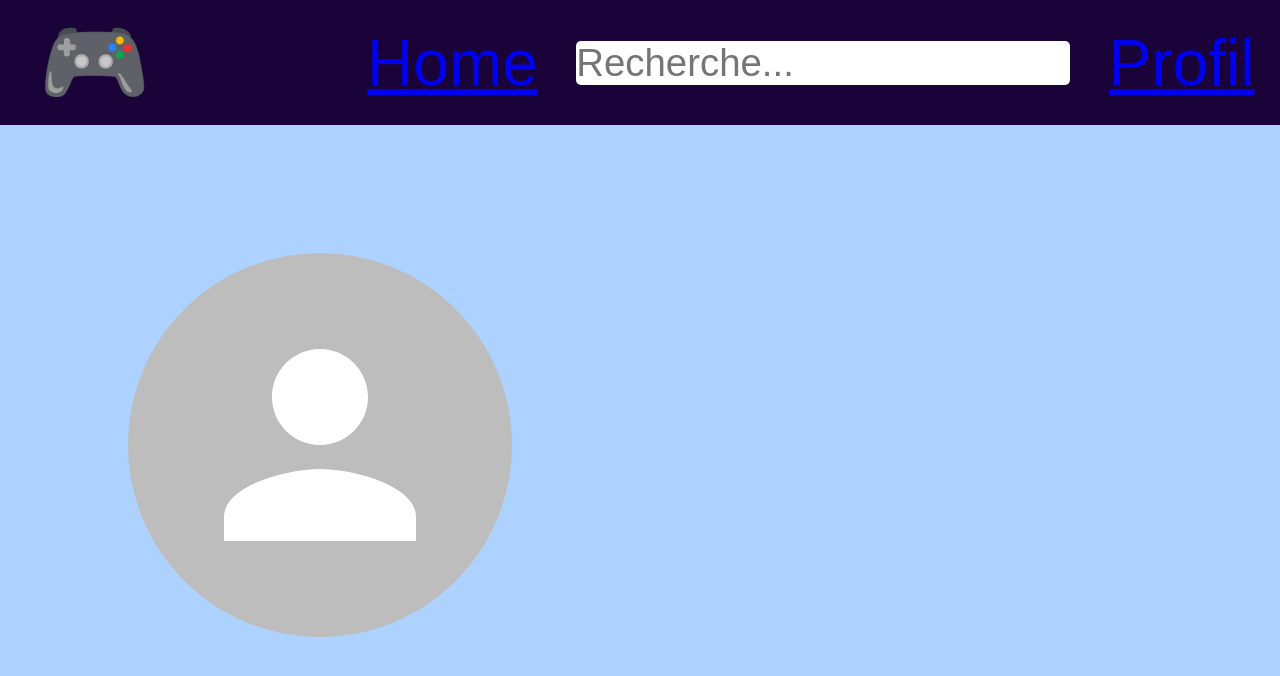
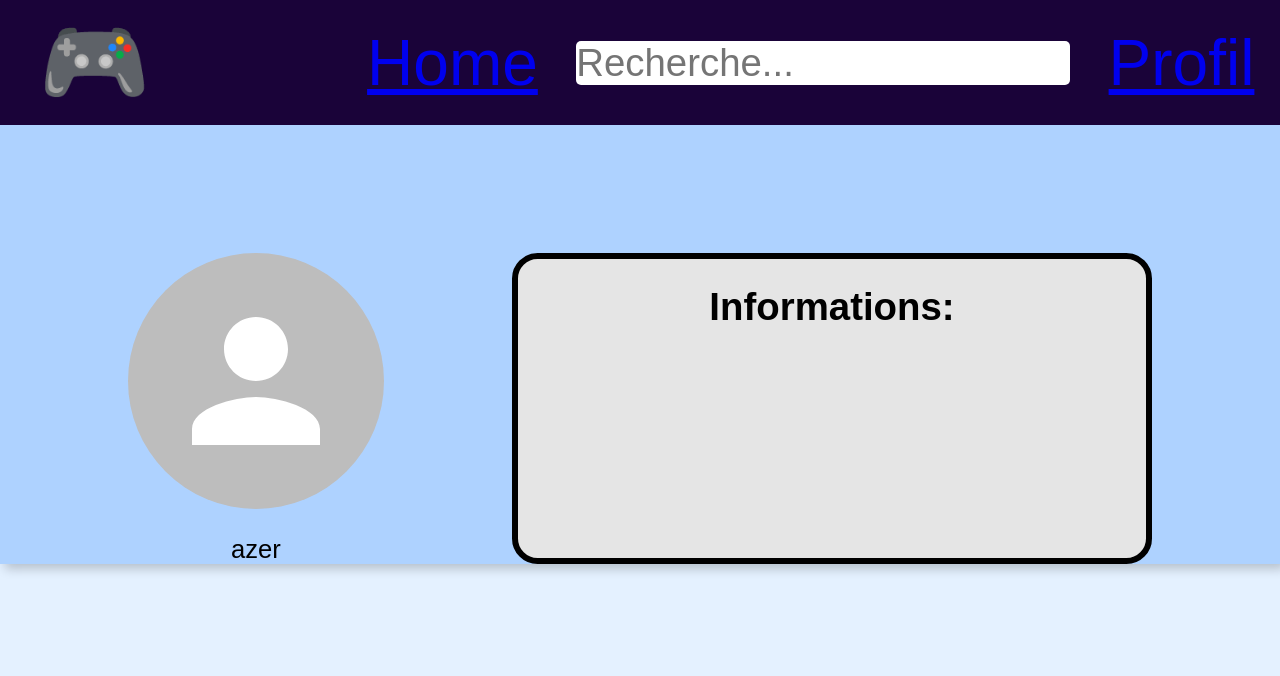
Before and after one commit to m-guillard/projet_web, a React (Create React App) app in the folder projet/game-time/: page /profile in a window 1280 px wide. Shown: the top 676 px of the page. Built offline with nearby package versions, Linux system fonts and the light colour scheme.

Commit message:
profile advance

```diff
--- a/projet/game-time/src/pages/Profile.js
+++ b/projet/game-time/src/pages/Profile.js
@@ -1,11 +1,21 @@
 import "../styles/profile.css";
-import { Avatar} from '@mui/material';
+import { Avatar, TextField} from '@mui/material';
 import Header from "./Header";
 
 function Profile(){
     return(<div id="fenetre">
         <Header/>
-        <Avatar sx={{width:"30vw",height:"30vw",margin:"10vw"}}/>
+        <div class="presentation">
+            <div class="avatar">
+                <Avatar sx={{width:"20vw",height:"20vw",margin:"10vw 10vw 2vw 10vw"}}/>
+                azer
+            </div>
+            <div class="infos">
+                <h2 id="titreinfos">
+                    Informations:
+                </h2>
+            </div>
+        </div>
     </div>)
 }
 
--- a/projet/game-time/src/styles/profile.css
+++ b/projet/game-time/src/styles/profile.css
@@ -2,7 +2,6 @@
     background-color: #AED2FF;
     display: flex;
     width: 100vw;
-    height: 100vh;
     align-items: stretch; /* Aligner en haut */
     justify-content: start; /* Aligner à gauche */
     flex-direction: column;
@@ -10,9 +9,34 @@
     border-radius: 0;
 }
 
+#titreinfos{
+    margin: 2vw;
+    display: flex;
+    align-items: center;
+    justify-content: center;
+}
+
+.avatar{
+    display: flex;
+    flex-direction: column;
+    align-self: flex-start;
+    align-items: center;
+}
+
+.infos{
+    flex-grow: 1;
+    background-color: #e5e5e5;
+    border: solid 0.5vw #000000;
+    border-radius: 2vw;
+    margin-top: 10vw;
+    margin-right: 10vw;
+}
+
 .presentation {
+    font-size: 2vw;
     position: relative;
     display: flex;
+    flex-direction: row;
     align-items: stretch; /* Aligner en haut */
     justify-content: left; /* Aligner à gauche */
 }
```
